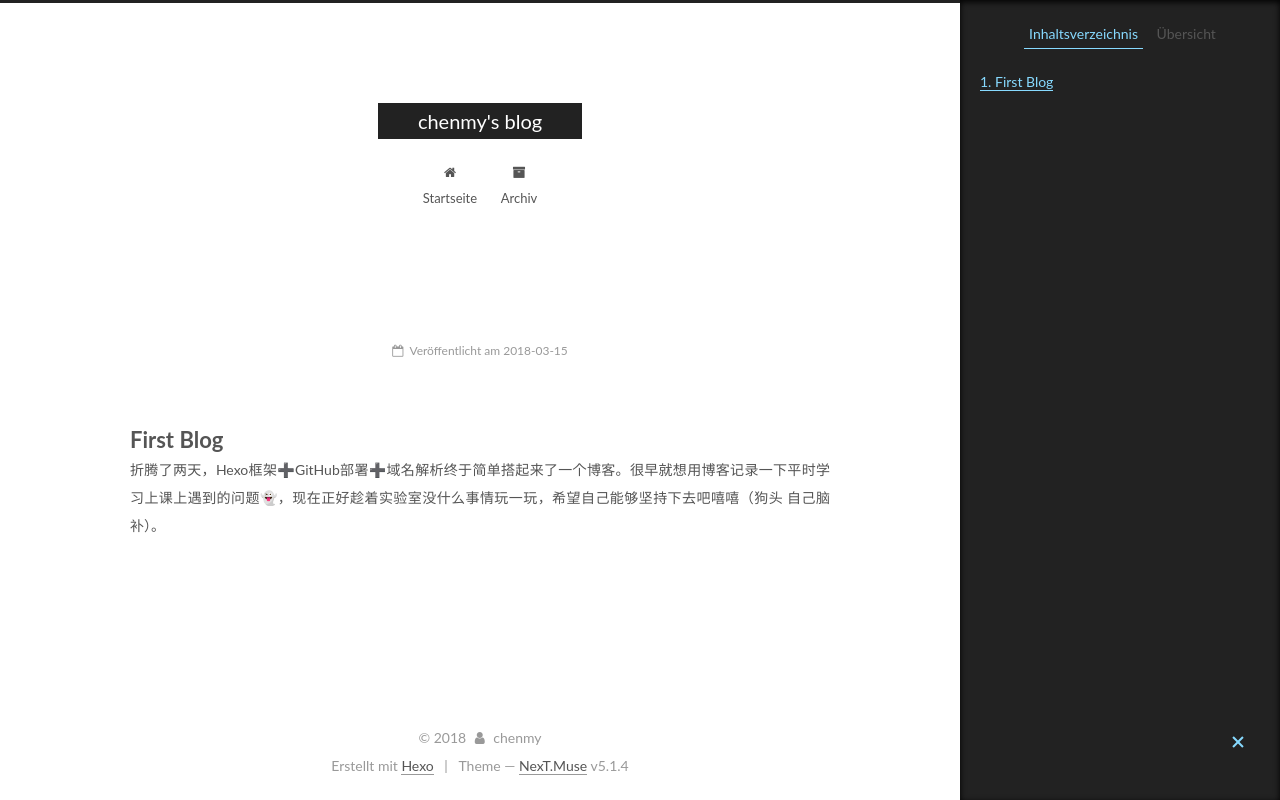
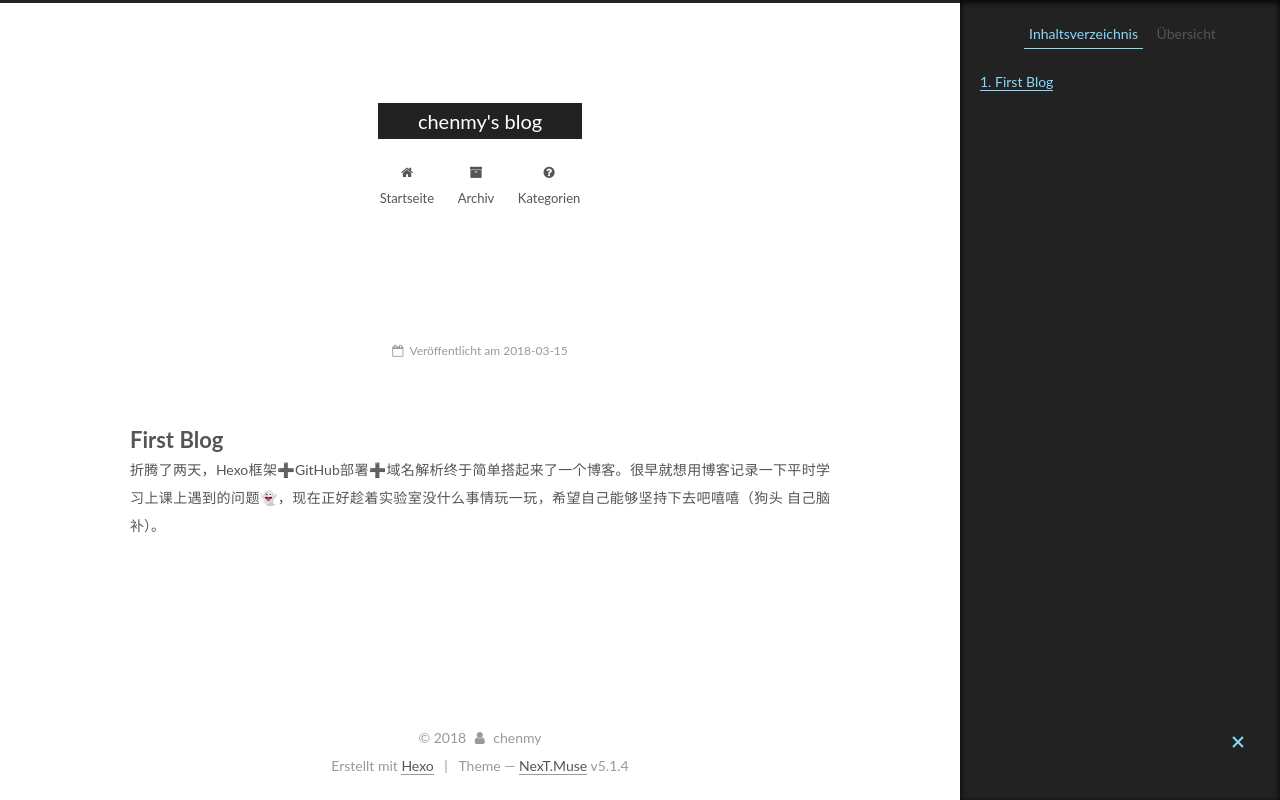
Before and after one commit to chenmy17/chenmy17.github.io, a plain HTML site: page 2018/03/15/First Blog/index.html in a window 1280 px wide. Drawn offline with Linux system fonts and the light colour scheme.

Commit message:
Site updated: 2018-03-15 19:41:43

```diff
--- a/2018/03/15/First Blog/index.html
+++ b/2018/03/15/First Blog/index.html
@@ -195,6 +195,16 @@
               <i class="menu-item-icon fa fa-fw fa-archive"></i> <br />
 
             Archiv
+          </a>
+        </li>
+
+
+        <li class="menu-item menu-item-categories">
+          <a href="/categories" rel="section">
+
+              <i class="menu-item-icon fa fa-fw fa-question-circle"></i> <br />
+
+            Kategorien
           </a>
         </li>
 
--- a/css/main.css
+++ b/css/main.css
@@ -1822,7 +1822,7 @@ pre .javascript .function {
   width: 4px;
   height: 4px;
   border-radius: 50%;
-  background: #217398;
+  background: #330e8f;
 }
 .links-of-blogroll {
   font-size: 13px;
```
Also changed, not shown: archives/2018/03/index.html (+10 -0 lines), archives/2018/index.html (+10 -0 lines), archives/index.html (+10 -0 lines), index.html (+10 -0 lines).
